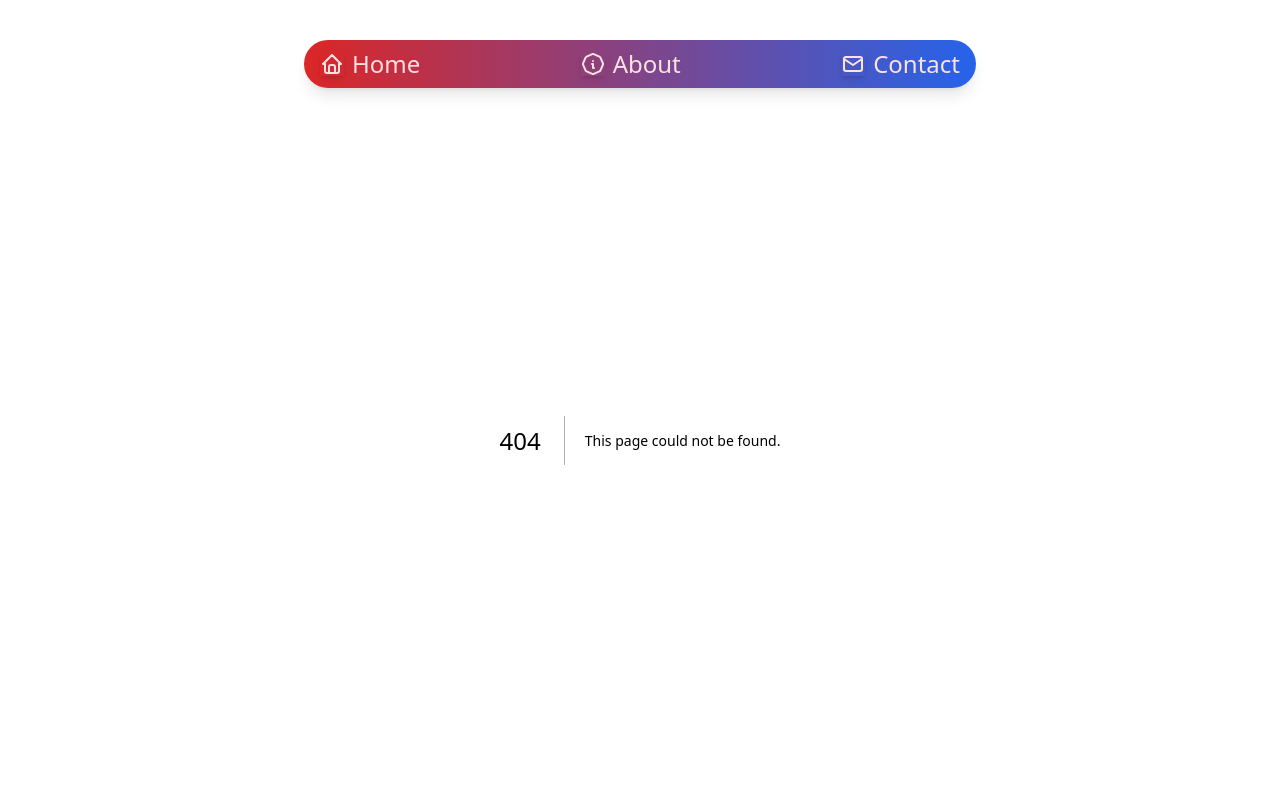
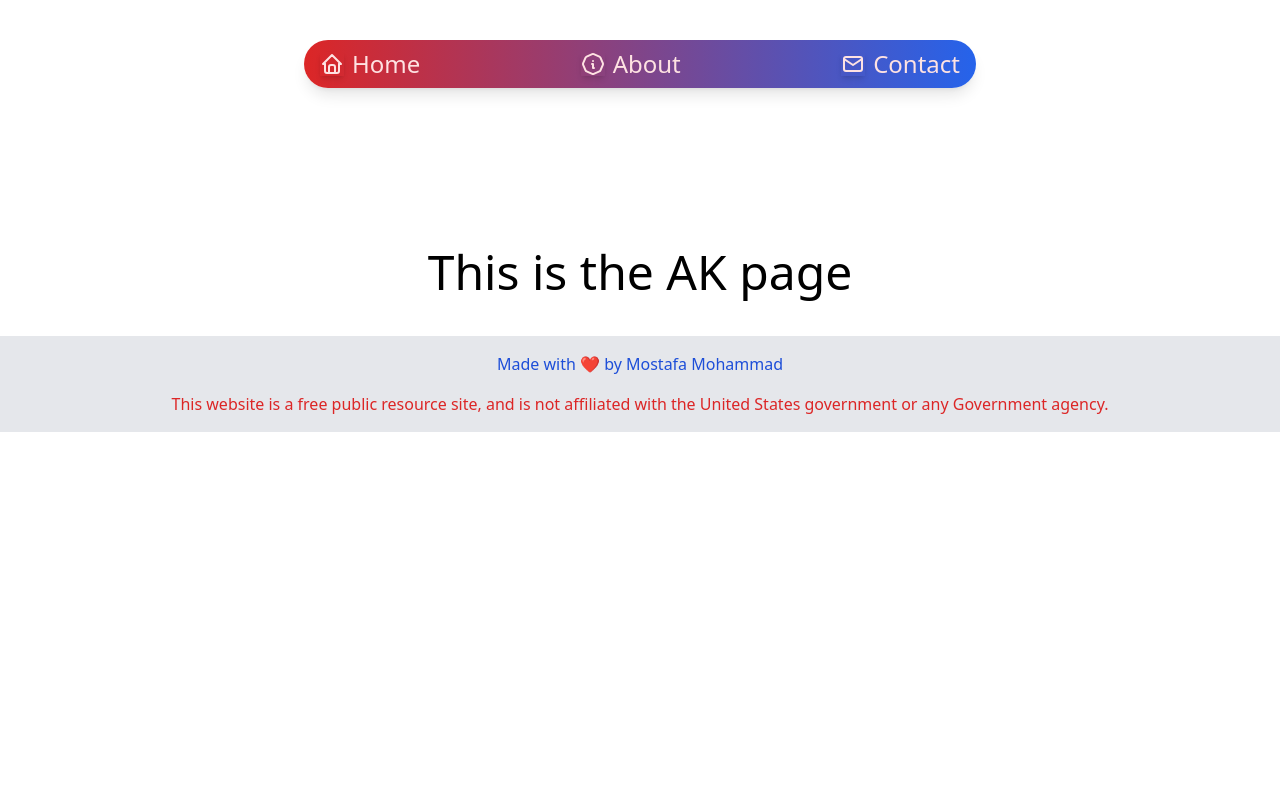
Before and after one commit to MustafaM257/states-usa, a Next.js app: page /state/AK in a window 1280 px wide. Before the commit this address had no page. Shown: the top 800 px of the page. Built offline with nearby package versions, Linux system fonts and the light colour scheme.

Commit message:
Initialize dynamic route of state

```diff
--- /dev/null
+++ b/app/state/[slug]/page.tsx
@@ -0,0 +1,11 @@
+import React from "react";
+
+const page = ({ params }: { params: { slug: string } }) => {
+  return (
+    <div className="space-y-10 mt-52">
+      <p className="text-5xl text-center">This is the {params.slug} page</p>
+    </div>
+  );
+};
+
+export default page;
```
